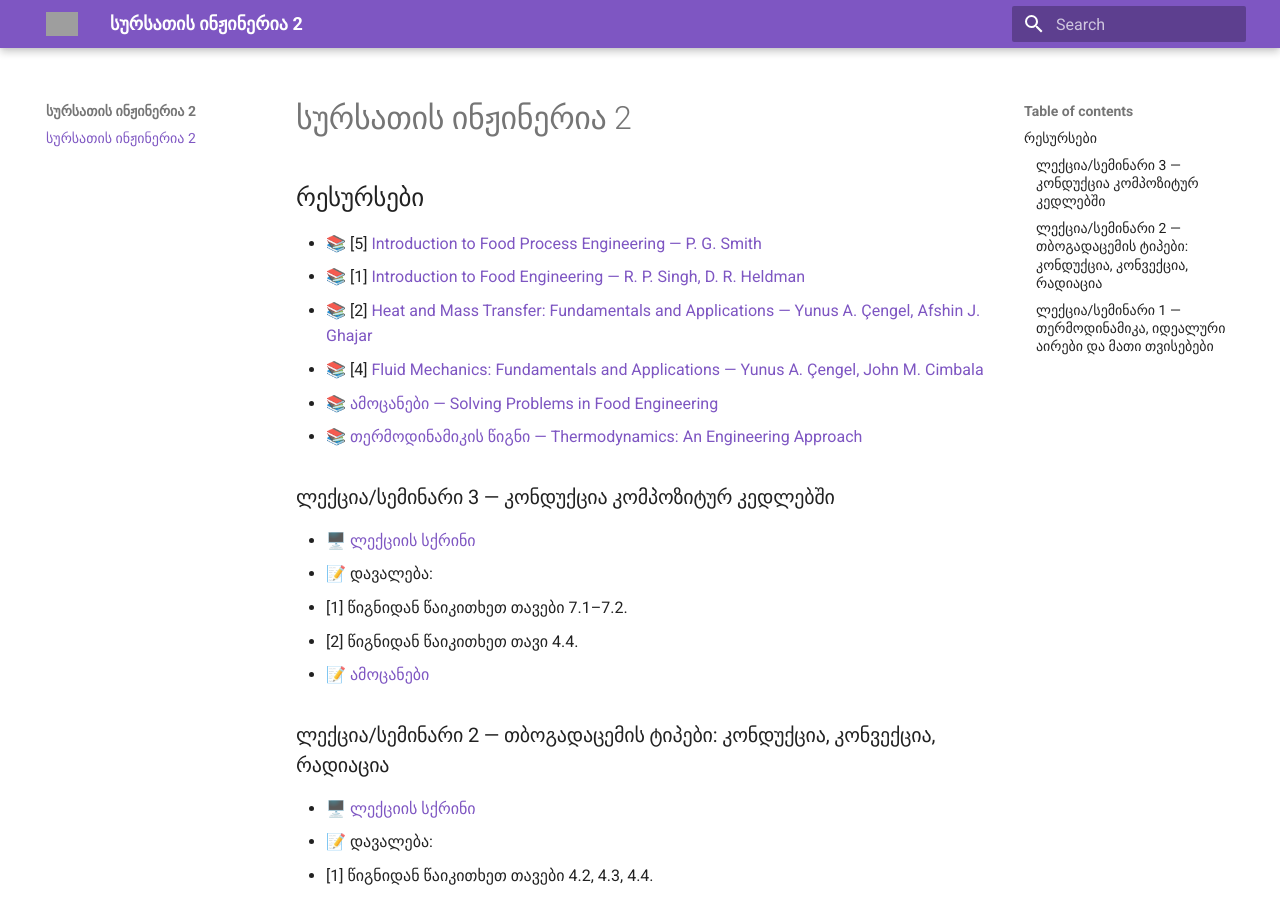
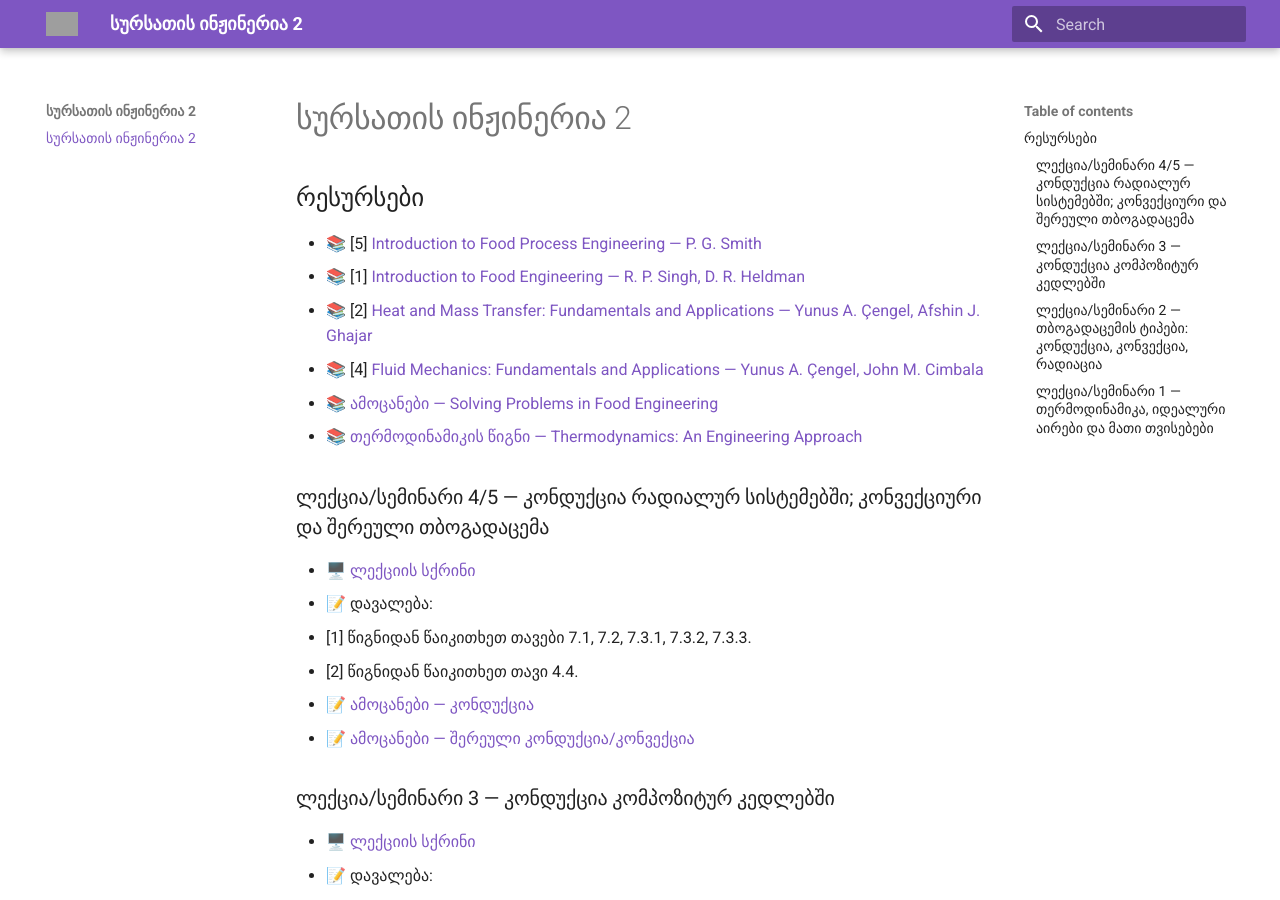
Before and after one commit to gugavar/food-processing-engineering-2-fall-2026, an MkDocs documentation site: the page built from docs/index.md, in a window 1280 px wide and 900 px high. Built offline with MkDocs 1.6.1 and Material for MkDocs 9.7.7, drawn with Linux system fonts in a browser that asks for light colours; grey boxes are pictures that could not be loaded.

Commit message:
Update index.md

```diff
--- a/docs/index.md
+++ b/docs/index.md
@@ -8,6 +8,16 @@
 - 📚 [4] [Fluid Mechanics: Fundamentals and Applications — Yunus A. Çengel, John M. Cimbala](https://drive.google.com/file/d/1Zpas6mXxbv7Ea4JJrNZEayfIByAJ2ohQ/view?usp=drive_link)
 - 📚 [ამოცანები — Solving Problems in Food Engineering](https://drive.google.com/file/d/1BTXHiRz2UQhHajCZX2andk_aehIAGzlp/view?usp=share_link)
 - 📚 [თერმოდინამიკის წიგნი — Thermodynamics: An Engineering Approach](https://drive.google.com/file/d/1yE8xhtH37rxvtgogK9Cs60tKmCRgruip/view?usp=drive_link)
+
+
+### ლექცია/სემინარი 4/5 — კონდუქცია რადიალურ სისტემებში; კონვექციური და შერეული თბოგადაცემა
+
+- 🖥️ [ლექციის სქრინი](https://drive.google.com/file/d/1OAel9EugErcqCoy_bpnmpxCr3kOqVhwp/view?usp=drive_link)
+- 📝 დავალება:
+  - [1] წიგნიდან წაიკითხეთ თავები 7.1, 7.2, 7.3.1, 7.3.2, 7.3.3.
+  - [2] წიგნიდან წაიკითხეთ თავი 4.4.
+- 📝 [ამოცანები — კონდუქცია](https://docs.google.com/document/d/1MI8eSLxTxmvIeB5Hm8XeodtCf8acivmF/edit?ouid=114341411525359450064&rtpof=true&sd=true&usp=drive_link)
+- 📝 [ამოცანები — შერეული კონდუქცია/კონვექცია](https://docs.google.com/document/d/1ULL4_bt7o68PgyI_4ghFOycrRfI_Dh8G/edit?ouid=114341411525359450064&rtpof=true&sd=true&usp=drive_link)
 
 ### ლექცია/სემინარი 3 — კონდუქცია კომპოზიტურ კედლებში
 
```
